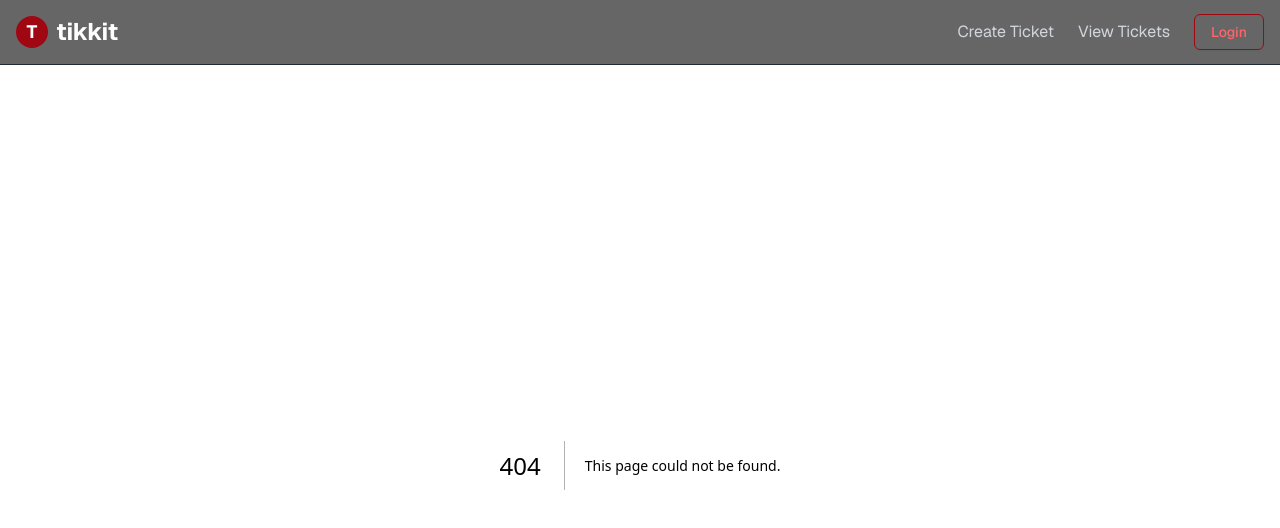
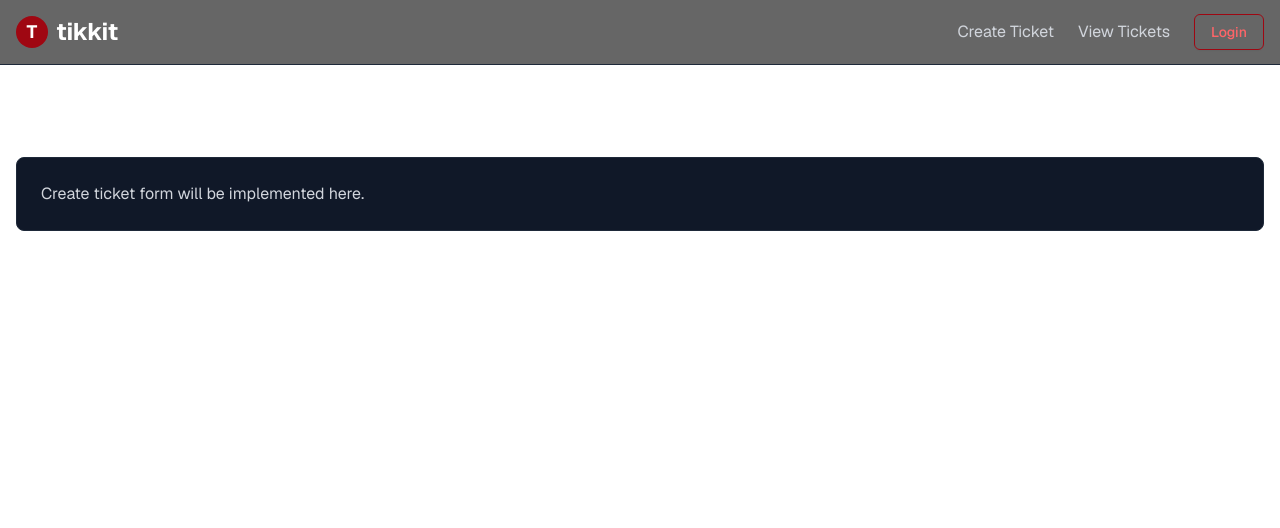
Before and after one commit to F1nal04/tikkit, a Next.js app: page /create in a window 1280 px wide. Before the commit this address had no page. Shown: the top 528 px of the page. Built offline with nearby package versions, Linux system fonts and the light colour scheme.

Commit message:
create page mock

```diff
--- /dev/null
+++ b/src/app/create/page.tsx
@@ -0,0 +1,12 @@
+export default function CreateTicketPage() {
+  return (
+    <div className="container mx-auto px-4 py-8">
+      <h1 className="text-3xl font-bold text-white mb-6">Create New Ticket</h1>
+      <div className="bg-gray-900 p-6 rounded-lg border border-gray-800">
+        <p className="text-gray-300">
+          Create ticket form will be implemented here.
+        </p>
+      </div>
+    </div>
+  );
+}
```
